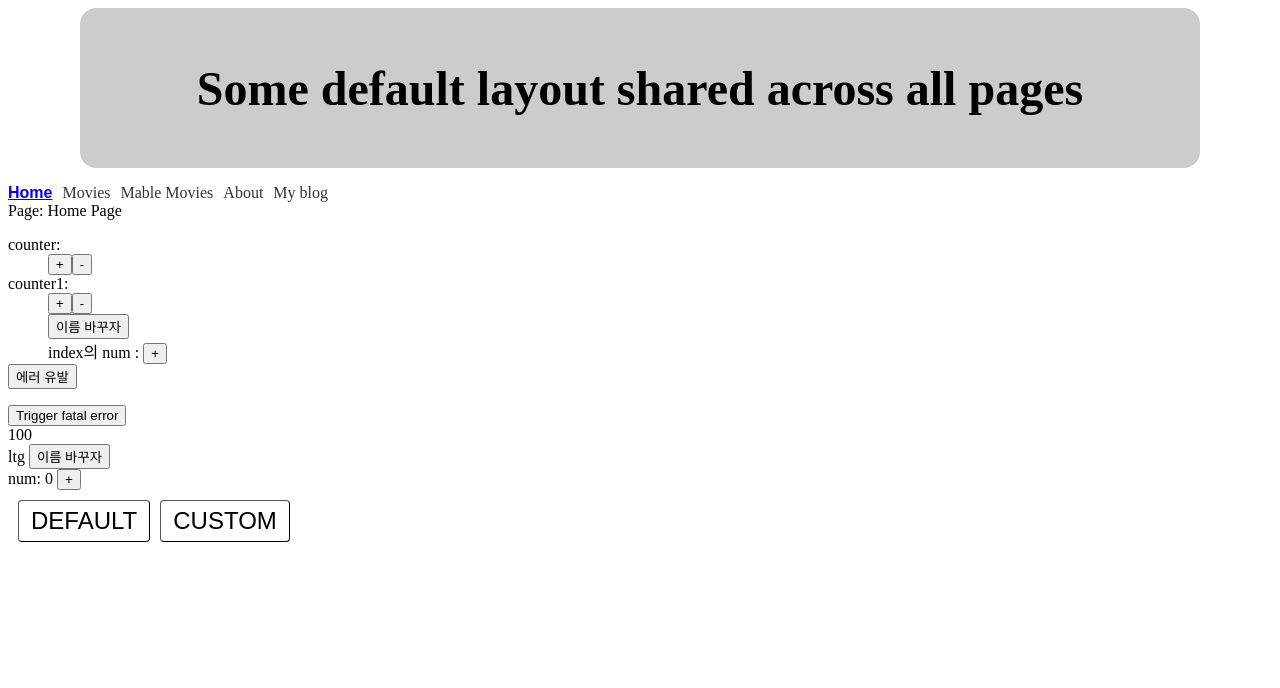
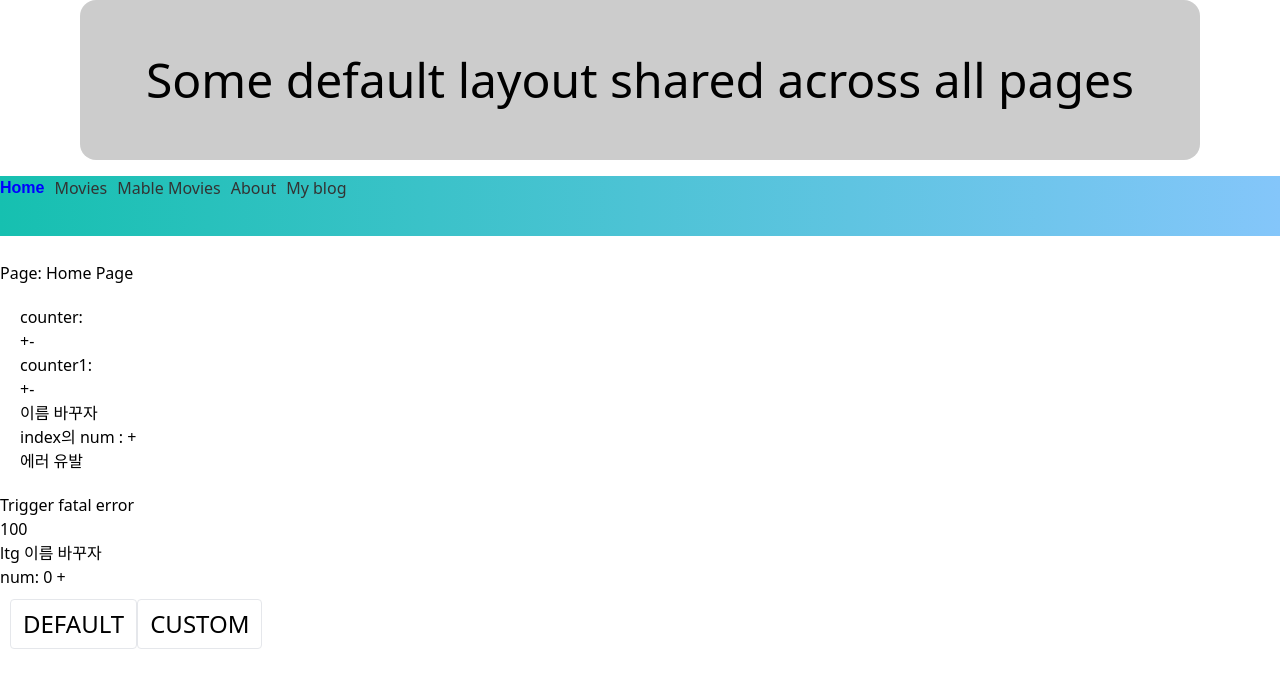
Before and after one commit to koallazon/nuxt3-study, a Nuxt app: page / in a window 1280 px wide. Shown: the top 688 px of the page. Built offline with nearby package versions, Linux system fonts and the light colour scheme; no server answers.

Commit message:
tailwind 추가

```diff
--- a/app.vue
+++ b/app.vue
@@ -45,7 +45,10 @@ const { num, increment } = useNumber()
 <template>
   <NuxtLayout>
     <!-- :name="curLayout" -->
-    <nav style="display: flex; gap: 10px">
+    <nav
+      class="flex h-[60px] mb-[25px] bg-gradient-to-r from-[#16c0b0] to-[#84c6fa]"
+      style="gap: 10px"
+    >
       <NuxtLink to="/">Home</NuxtLink>
       <RouterLink to="/movies/">Movies</RouterLink>
       <RouterLink to="/movies/mable">Mable Movies</RouterLink>
@@ -61,7 +64,7 @@ const { num, increment } = useNumber()
       num: {{ num }}
       <button type="button" @click="increment">+</button>
     </div>
-    <div class="btn-area">
+    <div class="flex p-[10px]">
       <button
         v-for="(layout, i) in layouts"
         class="button"
@@ -76,8 +79,6 @@ const { num, increment } = useNumber()
 
 <style>
 .btn-area {
-  display: flex;
-  padding: 10px;
   gap: 10px;
 }
 .button {
--- /dev/null
+++ b/assets/css/main.css
@@ -0,0 +1,3 @@
+@tailwind base;
+@tailwind components;
+@tailwind utilities;
--- a/nuxt.config.ts
+++ b/nuxt.config.ts
@@ -28,4 +28,11 @@ export default defineNuxtConfig({
       ],
     },
   },
+  css: ['~/assets/css/main.css'],
+  postcss: {
+    plugins: {
+      tailwindcss: {},
+      autoprefixer: {},
+    },
+  },
 })
--- a/package.json
+++ b/package.json
@@ -8,7 +8,10 @@
     "postinstall": "nuxt prepare"
   },
   "devDependencies": {
-    "nuxt": "3.0.0"
+    "autoprefixer": "^10.4.13",
+    "nuxt": "3.0.0",
+    "postcss": "^8.4.20",
+    "tailwindcss": "^3.2.4"
   },
   "dependencies": {
     "dotenv": "^16.0.3"
--- a/pages/index.vue
+++ b/pages/index.vue
@@ -18,7 +18,7 @@ function triggerError() {
 
 <template>
   <div>Page: Home Page</div>
-  <dl>
+  <dl class="p-5">
     <dt>counter: {{ counter }}</dt>
     <dd>
       <button @click="counter++">+</button>
--- /dev/null
+++ b/tailwind.config.js
@@ -0,0 +1,15 @@
+/** @type {import('tailwindcss').Config} */
+module.exports = {
+  content: [
+    './components/**/*.{js,vue,ts}',
+    './layouts/**/*.vue',
+    './pages/**/*.vue',
+    './plugins/**/*.{js,ts}',
+    './nuxt.config.{js,ts}',
+    './app.vue',
+  ],
+  theme: {
+    extend: {},
+  },
+  plugins: [],
+}
```
Also changed, not shown: 2 other files (tests, documents, lock files or other folders).
